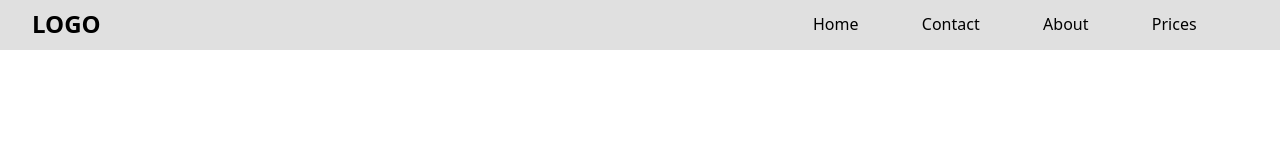
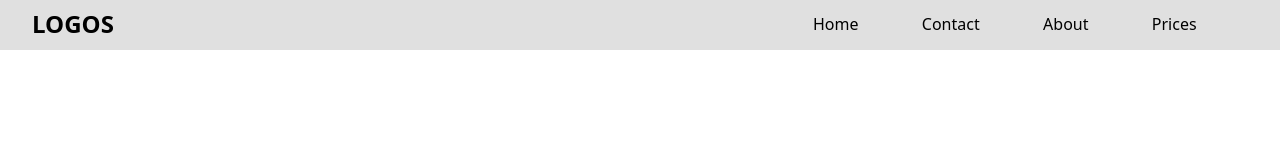
Before and after one commit to saurabh-dev-vns/pdf-builder, a Next.js app: page / in a window 1280 px wide. Shown: the top 160 px of the page. Built offline with nearby package versions, Linux system fonts and the light colour scheme.

Commit message:
Update navbar.tsx

```diff
--- a/src/components/Navbar/navbar.tsx
+++ b/src/components/Navbar/navbar.tsx
@@ -2,7 +2,7 @@ export const NavBar = () => {
     return (
         <nav className="relative dark:text-white dark:bg-elevatedSurface-dark bg-elevatedSurface-light border-border-light flex w-full justify-center sm:justify-between items-center pt-2 pb-2 pl-8 pr-8 border-b-2 dark:border-border-dark">
             <div>
-                <a className="text-2xl uppercase font-extrabold" href="#">logo</a>
+                <a className="text-2xl uppercase font-extrabold" href="#">logos</a>
             </div>
             <div className="sm:w-2/5 sm:flex w-0  hidden">
                 <ul className="flex flex-row w-full justify-evenly items-center">
```
